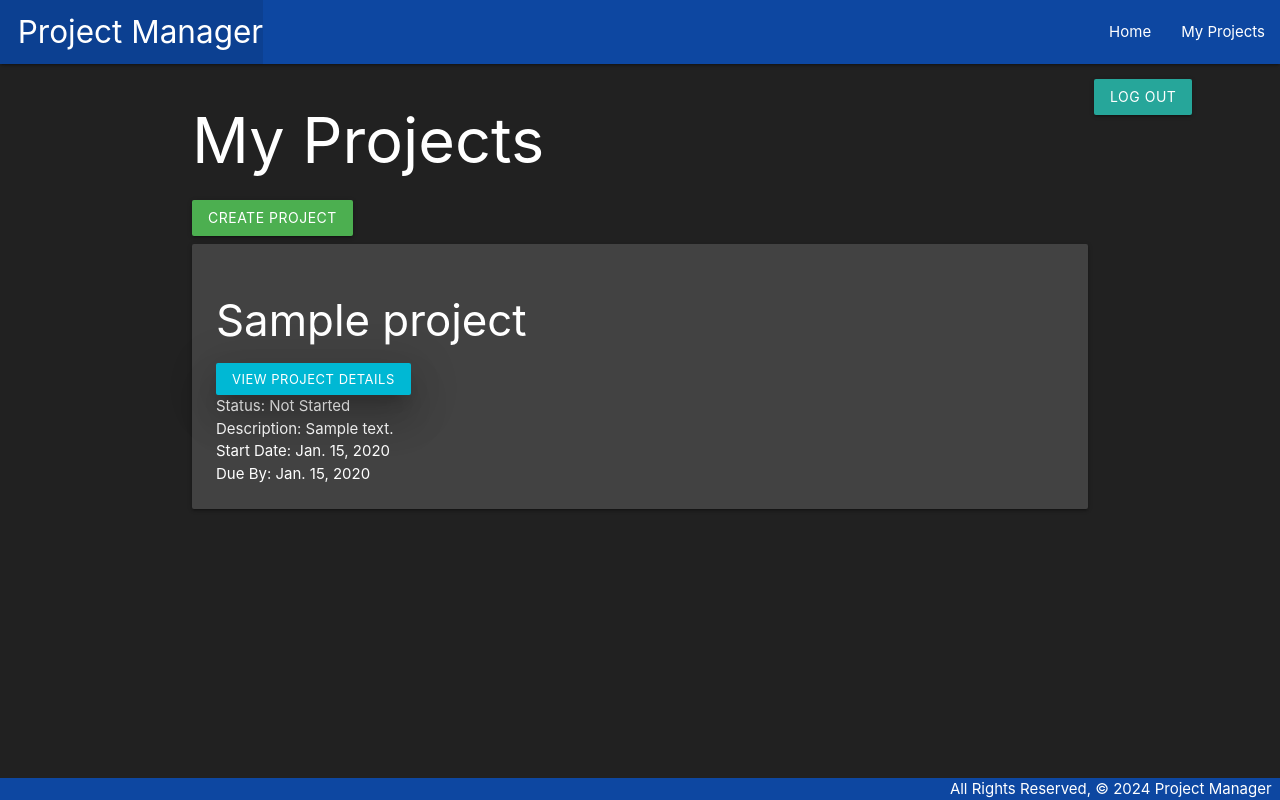
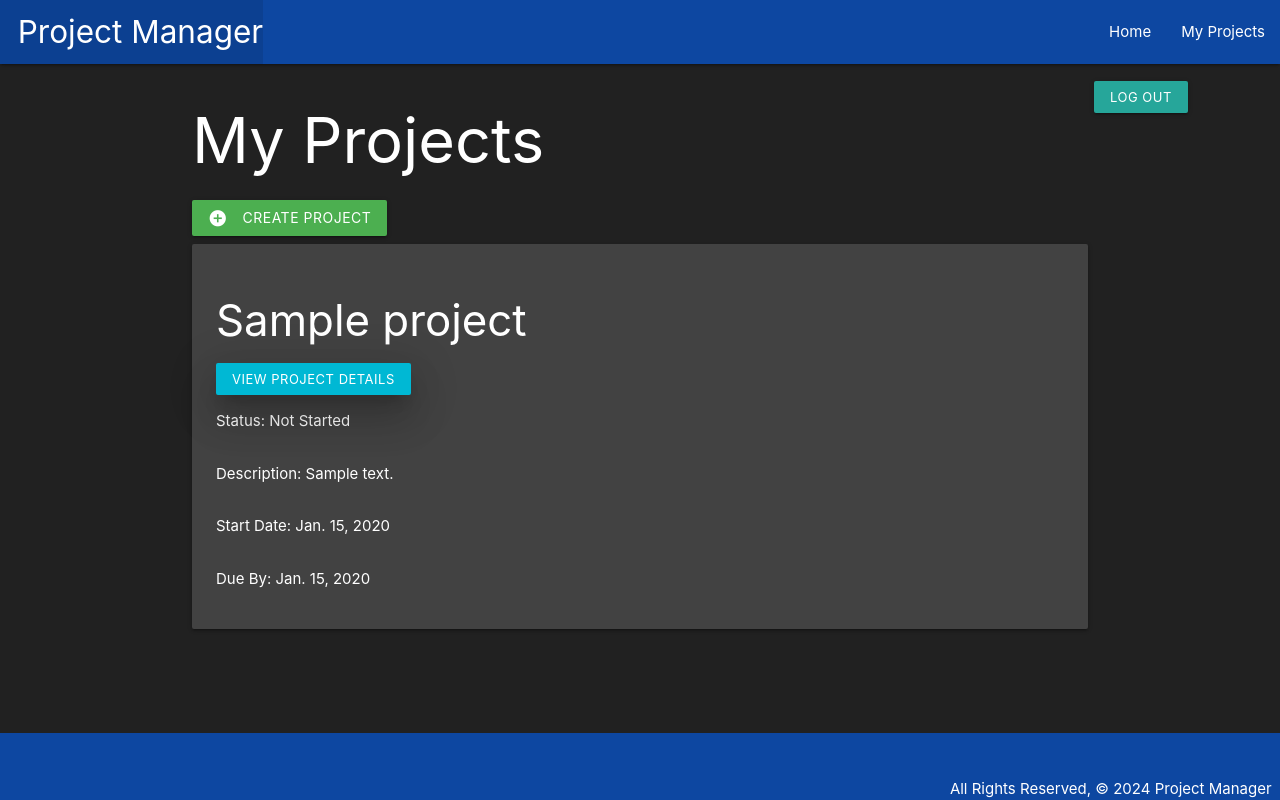
Before and after one commit to cfurlong15/Project4, a Django app: page /projects/ in a window 1280 px wide. Run offline with Django 5.2, Linux system fonts and the light colour scheme; a user stored in the database is signed in; tables that the repository leaves empty hold one stand-in row (values such as "Sample post").

Commit message:
additional styling

```diff
--- a/main_app/static/css/style.css
+++ b/main_app/static/css/style.css
@@ -2,6 +2,7 @@ body {
     display: flex;
     min-height: 100vh;
     flex-direction: column;
+    border-color: 2rem solid red;
   }
 
   main {
@@ -9,6 +10,10 @@ body {
   }
 
   footer.page-footer {
-    padding-top: 0;
+    padding-top: 3rem;
     text-align: right;
   }
+
+  .btn {
+    border-radius: 2px;
+  }
--- a/main_app/templates/base.html
+++ b/main_app/templates/base.html
@@ -17,6 +17,7 @@
     <link rel="stylesheet" href="https://cdnjs.cloudflare.com/ajax/libs/materialize/1.0.0/css/materialize.min.css">
 
     <!-- Compiled and minified JavaScript -->
+    <script src="https://code.jquery.com/jquery-3.3.1.min.js"></script>
     <script src="https://cdnjs.cloudflare.com/ajax/libs/materialize/1.0.0/js/materialize.min.js"></script>
   </head>
   <body class="white-text grey darken-4">
@@ -36,7 +37,7 @@
             <li><a href="{% url 'index' %}">My Projects</a></li>
             <form action="{% url 'logout' %}" method="POST">
               {% csrf_token %}
-              <button type="submit" class="btn">Log Out</button>
+              <button type="submit" class="btn-small">Log Out</button>
             </form>
             {% else %}
             <li><a href="{% url 'signup' %}">Sign Up</a></li>
--- a/main_app/templates/projects/index.html
+++ b/main_app/templates/projects/index.html
@@ -2,17 +2,27 @@
 
 <h1>My Projects</h1>
 
-<a href="{% url 'projects_create' %}" class="btn green waves-effect waves-light hoverable">Create Project</a>
+<a href="{% url 'projects_create' %}" class="btn green waves-effect waves-light hoverable">Create Project<i class="material-icons left">add_circle</i></a>
 
 {% for project in projects %}
 <div class="card grey darken-3">
   <div class="card-content">
     <h3>{{ project.name }}</h3>
     <a href="{% url 'detail' project.id %}" class="btn-small cyan accent-4 waves-effect waves-dark hoverable z-depth-5">View Project Details</a>
-    <p>Status: {{ project.get_status_display }}</p>
-    <p>Description: {{ project.description }}</p>
-    <p>Start Date: {{ project.start_date }}</p>
-    <p>Due By: {{ project.end_date }}</p>
+    <!-- <div class="section"> -->
+    <div class="section">
+    <p class="m4">Status: {{ project.get_status_display }}</p>
+    </div>
+    <div class="section">
+    <p class="m4">Description: {{ project.description }}</p>
+</div>
+<div class="section">
+    <p class="m4">Start Date: {{ project.start_date }}</p>
+    </div>
+    <div class="section">
+    <p class="m4">Due By: {{ project.end_date }}</p>
+    </div>
+    <!-- </div> -->
   </div>
 </div>
 {% endfor %}
```
